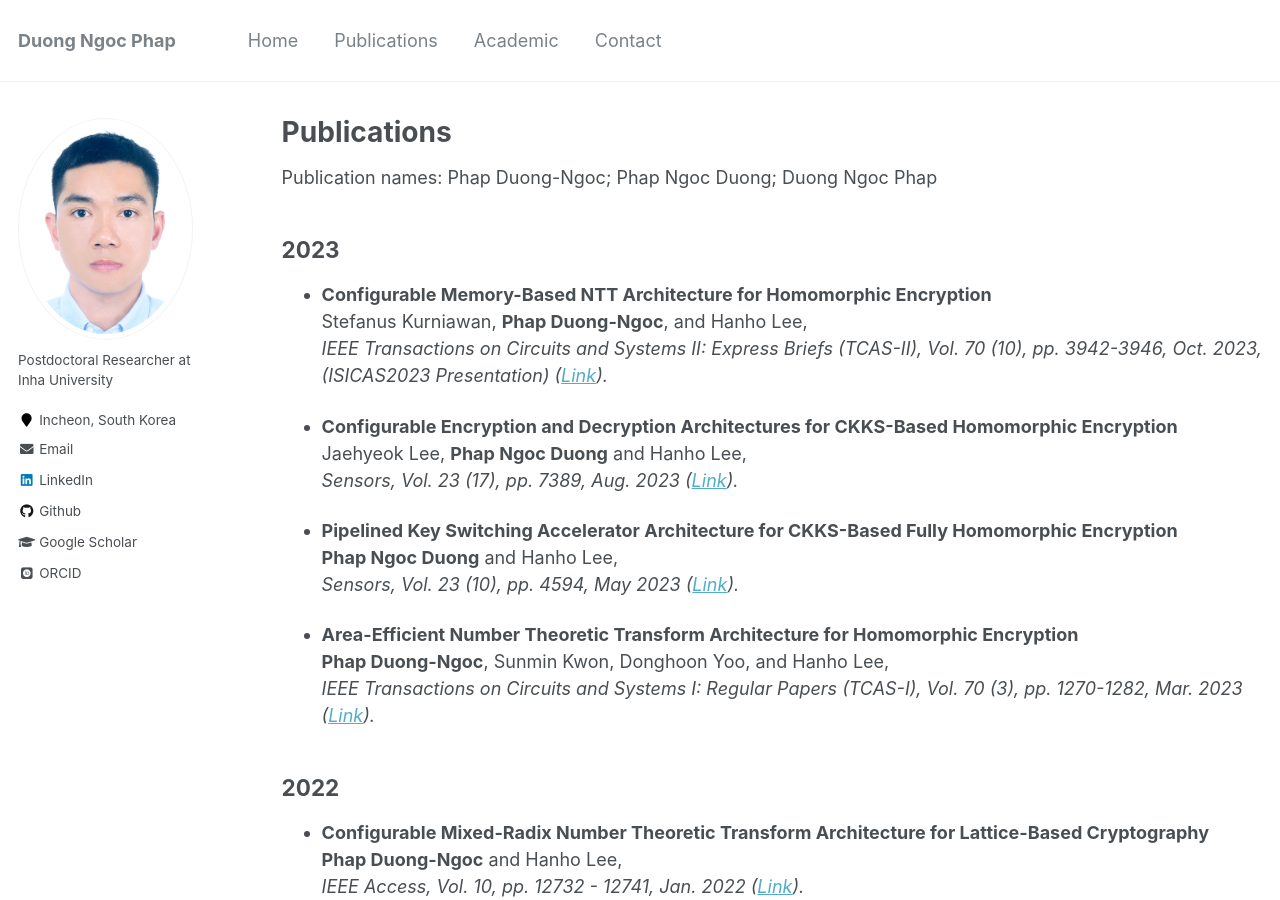
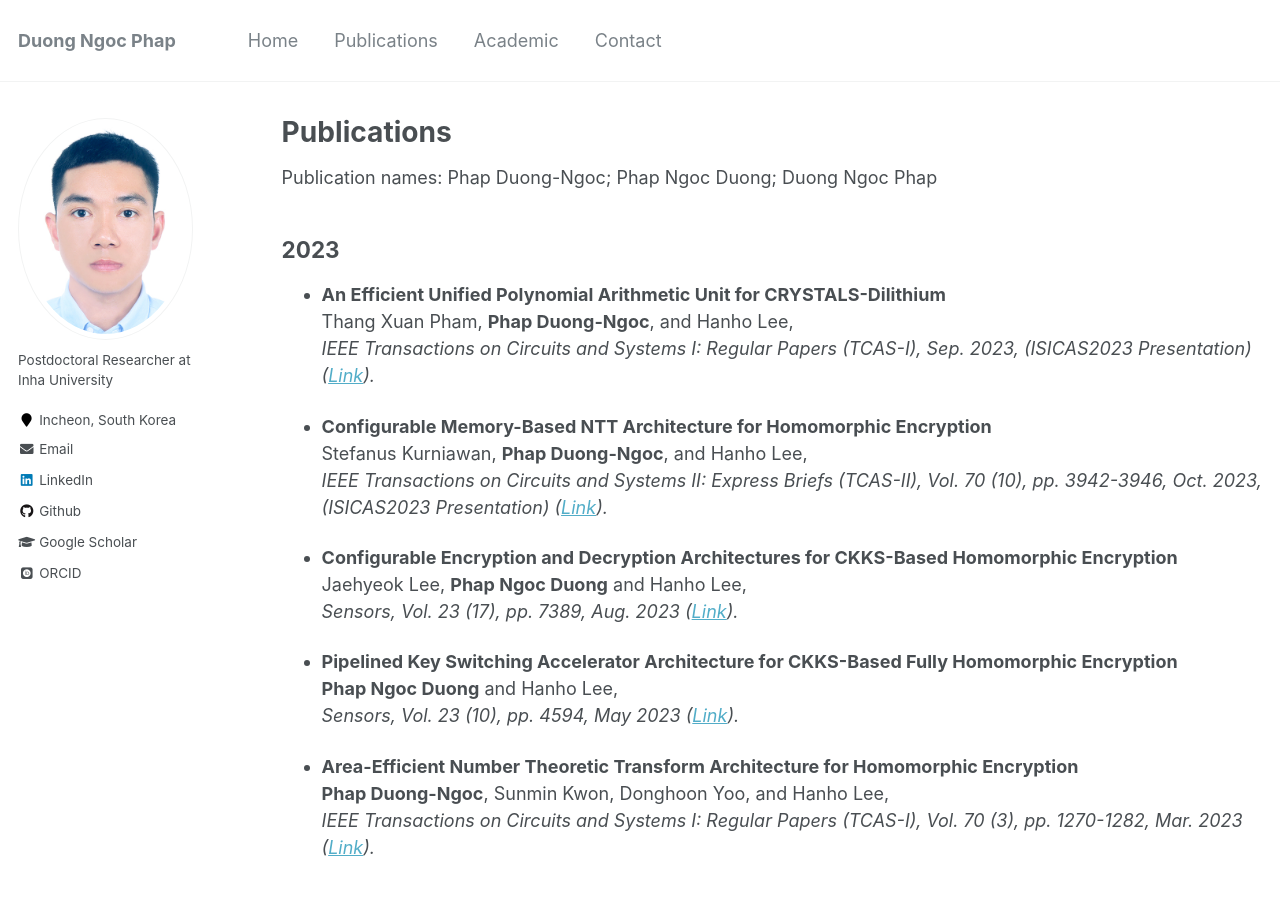
Before and after one commit to phapdn/phapdn.github.io, a Jekyll site: the page built from _pages/publications.md, in a window 1280 px wide and 900 px high. Built offline with Jekyll 4.4.1, drawn with Linux system fonts in a browser that asks for light colours; some web fonts are replaced.

Commit message:
Update publications.md

```diff
--- a/_pages/publications.md
+++ b/_pages/publications.md
@@ -8,6 +8,10 @@ author_profile: true
 Publication names: Phap Duong-Ngoc; Phap Ngoc Duong; Duong Ngoc Phap
 
 ## 2023
+
+* **An Efficient Unified Polynomial Arithmetic Unit for CRYSTALS-Dilithium**
+  Thang Xuan Pham, **Phap Duong-Ngoc**, and Hanho Lee,
+  *IEEE Transactions on Circuits and Systems I: Regular Papers (TCAS-I), Sep. 2023, (ISICAS2023 Presentation) (<a href="https://ieeexplore.ieee.org/abstract/document/10266817">Link</a>).*
 
 * **Configurable Memory-Based NTT Architecture for Homomorphic Encryption**
   Stefanus Kurniawan, **Phap Duong-Ngoc**, and Hanho Lee,
```
